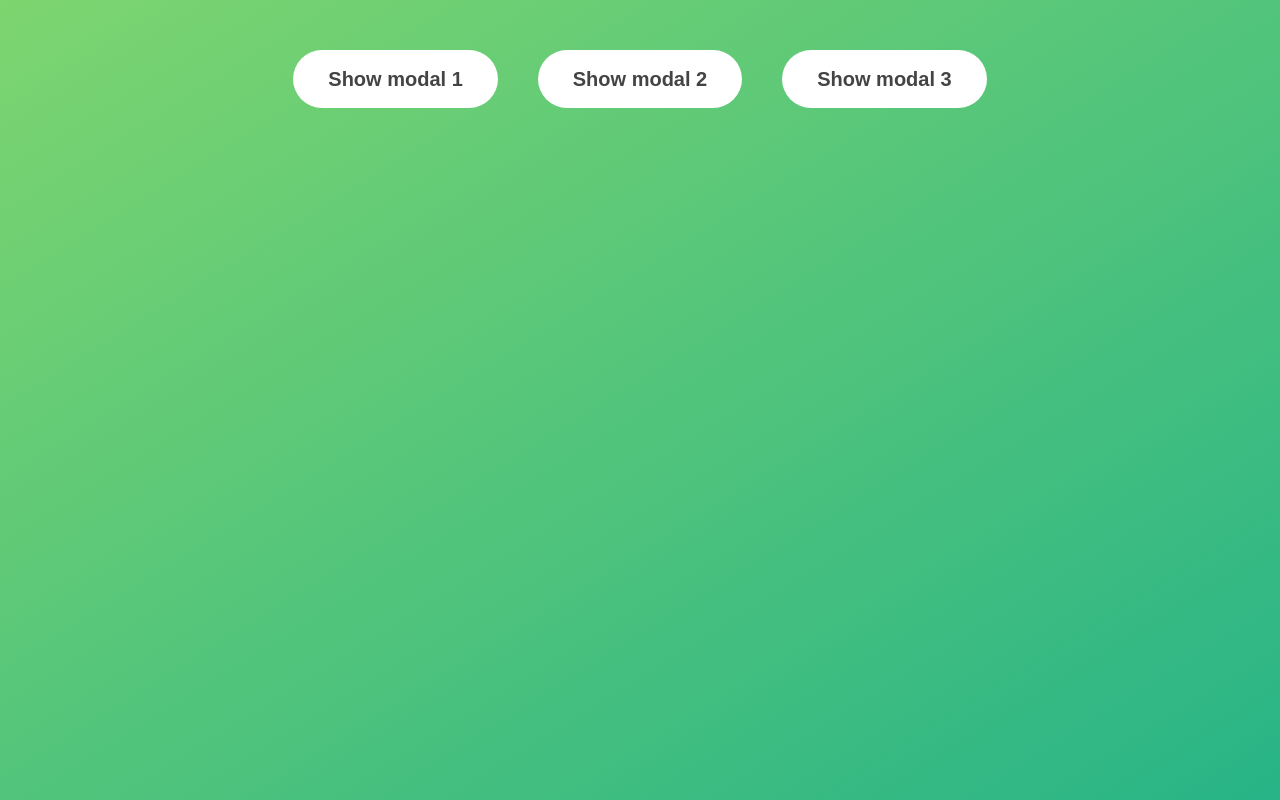
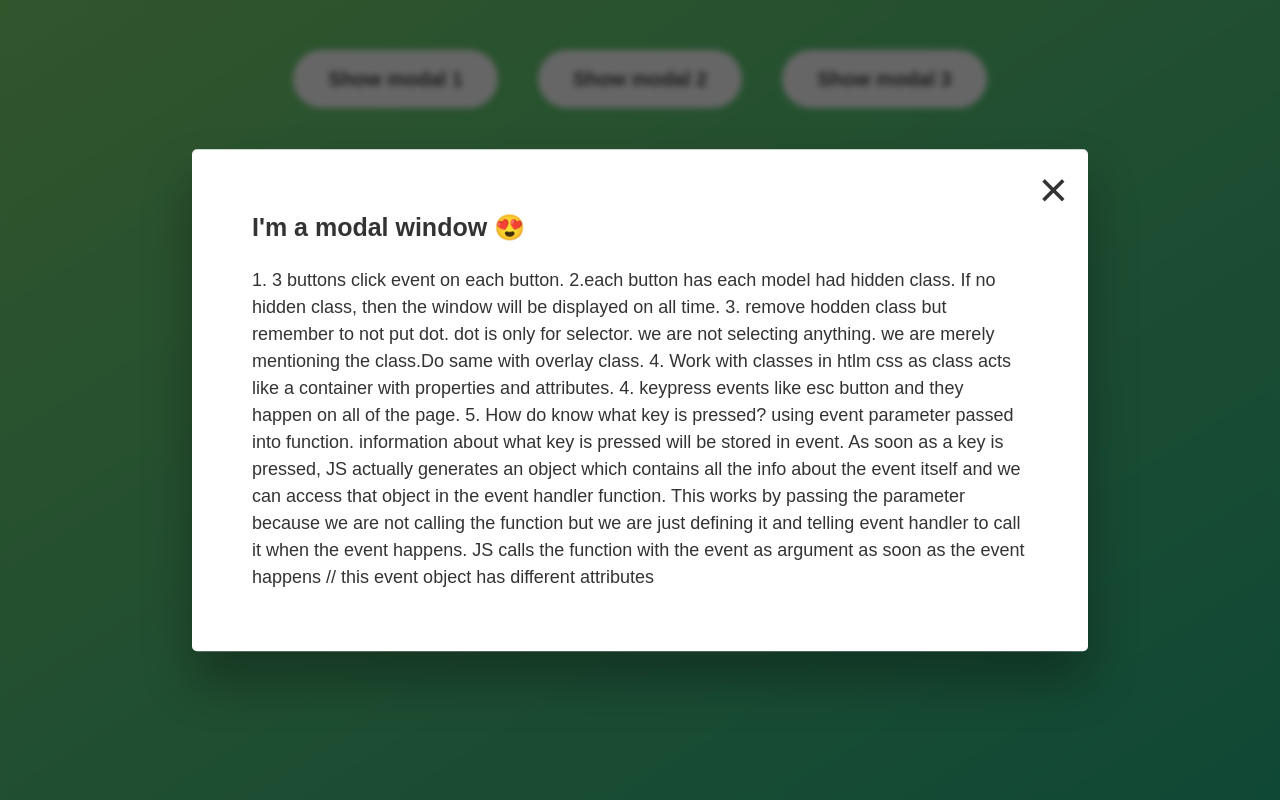
Before and after one commit to Pravaritti/Modal-Window, a plain HTML site: page index.html in a window 1280 px wide. Both pictures are taken after a click on the button "Show modal 1". Drawn offline with Linux system fonts and the light colour scheme.

Commit message:
DOM manipulation

```diff
--- a/index.html
+++ b/index.html
@@ -16,13 +16,22 @@
       <button class="close-modal">&times;</button>
       <h1>I'm a modal window 😍</h1>
       <p>
-        Lorem ipsum dolor sit amet, consectetur adipisicing elit, sed do eiusmod
-        tempor incididunt ut labore et dolore magna aliqua. Ut enim ad minim
-        veniam, quis nostrud exercitation ullamco laboris nisi ut aliquip ex ea
-        commodo consequat. Duis aute irure dolor in reprehenderit in voluptate
-        velit esse cillum dolore eu fugiat nulla pariatur. Excepteur sint
-        occaecat cupidatat non proident, sunt in culpa qui officia deserunt
-        mollit anim id est laborum.
+        1. 3 buttons click event on each button. 2.each button has each model
+        had hidden class. If no hidden class, then the window will be displayed
+        on all time. 3. remove hodden class but remember to not put dot. dot is
+        only for selector. we are not selecting anything. we are merely
+        mentioning the class.Do same with overlay class. 4. Work with classes in
+        htlm css as class acts like a container with properties and attributes.
+        4. keypress events like esc button and they happen on all of the page.
+        5. How do know what key is pressed? using event parameter passed into
+        function. information about what key is pressed will be stored in event.
+        As soon as a key is pressed, JS actually generates an object which
+        contains all the info about the event itself and we can access that
+        object in the event handler function. This works by passing the
+        parameter because we are not calling the function but we are just
+        defining it and telling event handler to call it when the event happens.
+        JS calls the function with the event as argument as soon as the event
+        happens // this event object has different attributes
       </p>
     </div>
     <div class="overlay hidden"></div>
--- a/script.js
+++ b/script.js
@@ -0,0 +1,55 @@
+'use strict';
+
+const modal = document.querySelector('.modal');
+const overlay = document.querySelector('.overlay');
+const btnsOpenModal = document.querySelectorAll('.show-modal');
+const btnsCloseModal = document.querySelector('.close-modal');
+
+const openModal = function () {
+  modal.classList.remove('hidden');
+  overlay.classList.remove('hidden');
+};
+
+const closeModal = function () {
+  modal.classList.add('hidden');
+  overlay.classList.add('hidden');
+};
+
+for (let i = 0; i < btnsOpenModal.length; i++) {
+  btnsOpenModal[i].addEventListener('click', openModal);
+}
+
+btnsCloseModal.addEventListener('click', closeModal);
+overlay.addEventListener('click', closeModal);
+
+document.addEventListener('keydown', function (e) {
+  console.log('a key was pressed.');
+  console.log(e); //event happened when key is pressed
+  console.log(e.key);
+
+  //   if (e.key === 'Escape') {
+  //     if (!modal.classList.contains('hidden')) closeModal();
+  //   }
+  // });
+
+  if (e.key === 'Escape' && !modal.classList.contains('hidden')) {
+    closeModal();
+  }
+});
+// const modal = document.querySelector('.modal');
+// console.log(modal);
+// // const modal2 = document.querySelector('.modal hidden');
+// // console.log(modal2);
+// const overlay = document.querySelector('.overlay');
+// const btnsCloseModal = document.querySelectorAll('.close-modal');
+
+// const btnsOpenModal = document.querySelectorAll('.show-modal');
+// console.log(btnsOpenModal);
+
+// for (let i = 0; i < btnsOpenModal.length; i++) {
+//   //console.log(btnsOpenModal[i].textContent);
+//   btnsOpenModal[i].addEventListener('click', function () {
+//     modal.classList.remove('hidden');
+//     overlay.classList.remove('hidden');
+//   });
+//}
```
